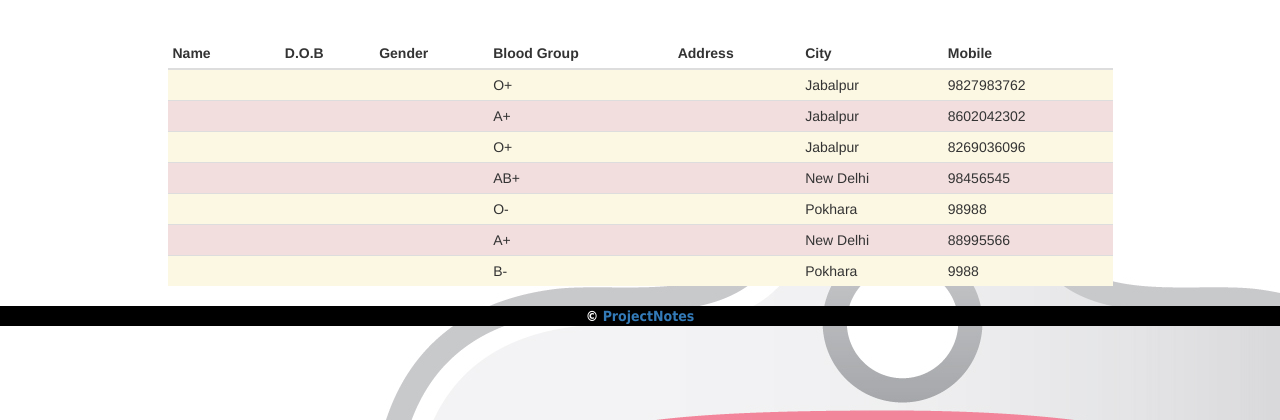
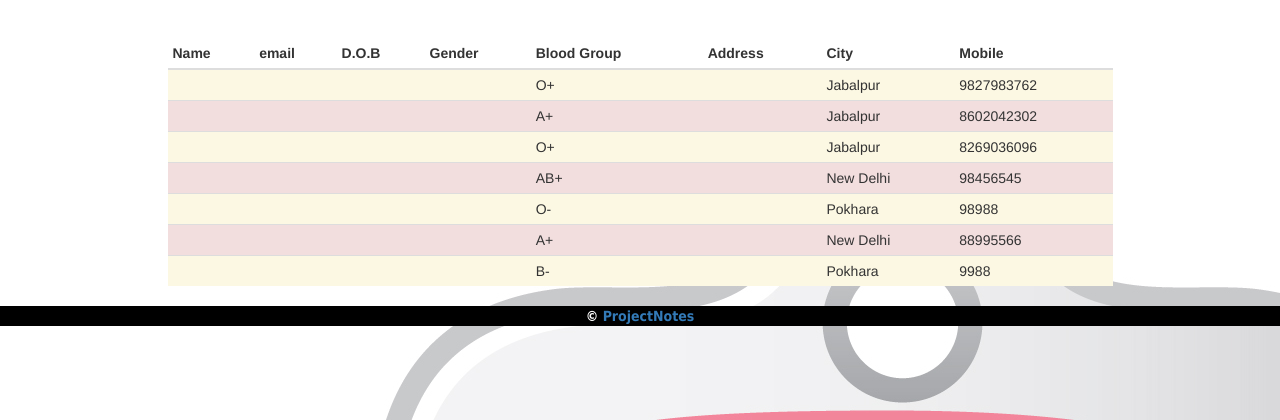
Before and after one commit to mdrased21-hub/SME_BloodDonor, a PHP site: page /BDManagement/members.php in a window 1280 px wide. Shown: the part 51-471 px from the top of the page. Run offline with PHP 8.4, Linux system fonts and the light colour scheme; data comes from the database, SQL or seed files in the repository; data that the repository does not hold is empty; some web fonts are replaced.

Commit message:
Update _member_layout.php

```diff
--- a/users/layout/_member_layout.php
+++ b/users/layout/_member_layout.php
@@ -6,7 +6,7 @@
             <table class="table table-condensed">
                 <thead>
                 <th>Name</th>
-                <th></th>
+                <th>email</th>
                 <th>D.O.B</th>
                 <th>Gender</th>
                 <th>Blood Group</th>
```
